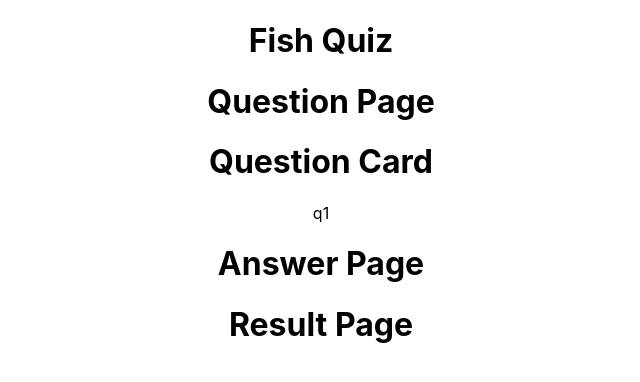
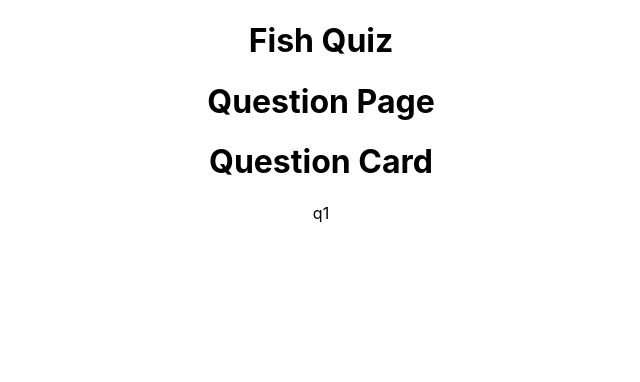
Before and after one commit to emilyaikens/Fish-Quiz, a React (Create React App) app: page /question in a window 1280 px wide. Shown: the top 382 px of the page, without its empty margins (319-959 px from the left). Built offline with nearby package versions, Linux system fonts and the light colour scheme.

Commit message:
npm react-router-dom and import, change index.js, routes in app.js

```diff
--- a/package.json
+++ b/package.json
@@ -8,6 +8,7 @@
     "@testing-library/user-event": "^13.5.0",
     "react": "^18.2.0",
     "react-dom": "^18.2.0",
+    "react-router-dom": "^6.6.0",
     "react-scripts": "5.0.1",
     "web-vitals": "^2.1.4"
   },
--- a/src/index.js
+++ b/src/index.js
@@ -2,10 +2,11 @@ import React from 'react';
 import ReactDOM from 'react-dom/client';
 import './index.css';
 import App from './pages/App/App';
+import { BrowserRouter as Router } from 'react-router-dom';
 
 const root = ReactDOM.createRoot(document.getElementById('root'));
 root.render(
-  <React.StrictMode>
+  <Router>
     <App />
-  </React.StrictMode>
+  </Router>
 );
--- a/src/pages/App/App.js
+++ b/src/pages/App/App.js
@@ -3,6 +3,7 @@ import QuestionPage from '../Question/QuestionPage';
 import AnswerPage from '../Answer/AnswerPage';
 import ResultPage from '../Result/ResultPage';
 import { quesAns } from '../../data';
+import { Routes, Route } from 'react-router-dom';
 
 function App() {
 
@@ -10,9 +11,11 @@ function App() {
     <div>
       <div class="App">
         <h1>Fish Quiz</h1>
-        < QuestionPage quesAns={ quesAns }/>
-        < AnswerPage />
-        < ResultPage />
+        <Routes>
+          < Route path="/question" element={<QuestionPage quesAns={ quesAns } />} />
+          < Route path="/answer" element={<AnswerPage />} />
+          < Route path="/Result" element={<ResultPage />} />
+        </Routes>
       </div>
     </div>
   );
```
Also changed, not shown: 1 other file (tests, documents, lock files or other folders).
